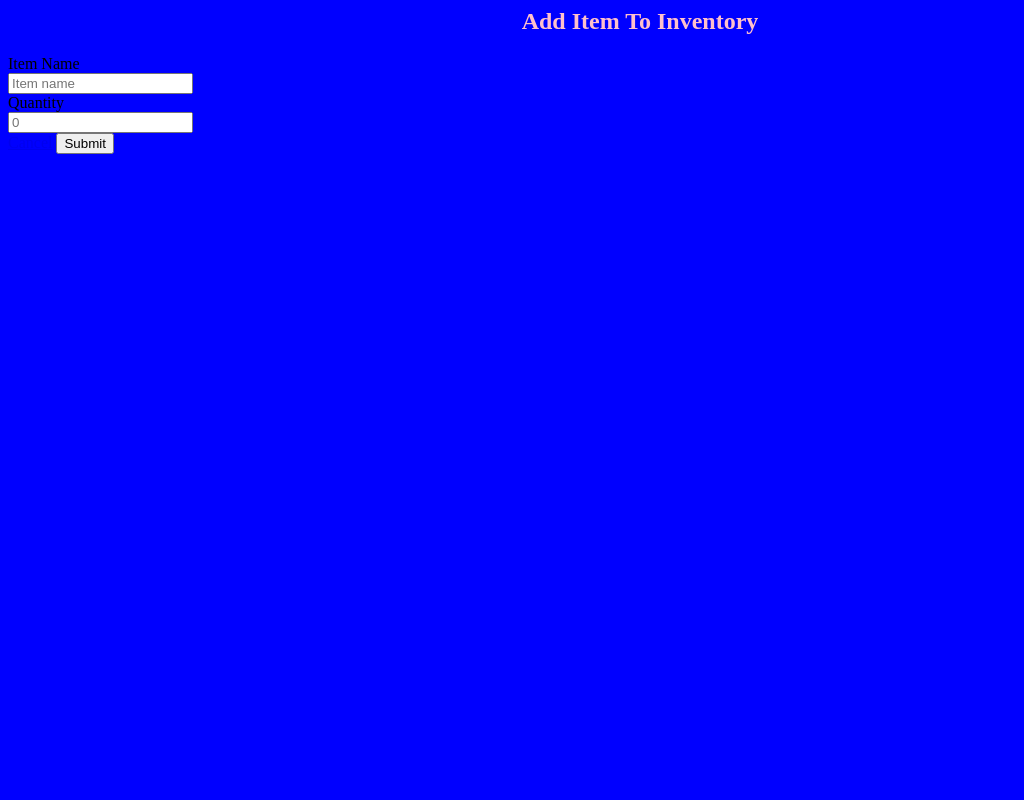
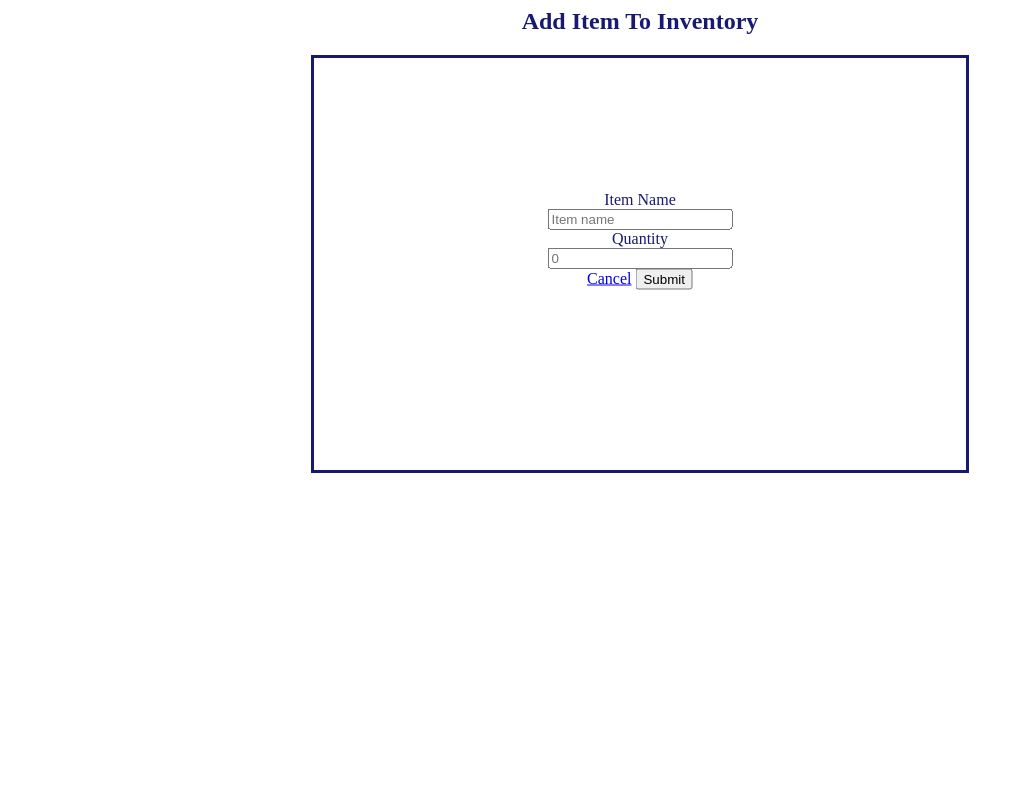
Before and after one commit to software-students-fall2022/web-app-exercise-team-10-1, a Flask app: page /inventories/add_item in a window 1280 px wide. Shown: the whole page, without its empty margins (0-1024 px from the left). Run offline with Flask 2, Linux system fonts and the light colour scheme; parts of the project's set-up code (start-up, migrations or seed data) failed here and were passed over.

Commit message:
Style edits

```diff
--- a/static/stylesheets/addPageStyle.css
+++ b/static/stylesheets/addPageStyle.css
@@ -1,10 +1,21 @@
-body{
-    background-color: blue;
+.title{
+    color:midnightblue;
+    text-align: center;
 }
-.title{
+
+.page{
+    margin:auto;
+    width: 50%;
+    height: 50%;
+    border: 3px solid midnightblue;;
+    padding: 10px;
+}
+
+.frm{
+    color:midnightblue;
     text-align: center;
-    color: pink;
+    position: fixed;
+    top: 30%;
+    left: 50%;
+    transform: translate(-50%, -50%);
 }
-.page{
-   margin:auto;
-}
--- a/templates/addpage.html
+++ b/templates/addpage.html
@@ -2,12 +2,13 @@
 <html>
 
 <head>
-  <link rel= "stylesheet" href="/stylesheets/addPageStyle.css">
+  <link rel= "stylesheet" href= "{{ url_for('static',filename='stylesheets/addPageStyle.css') }}">
 </head>
 <body>
 <h2 class="title">Add Item To Inventory</h2>
+
 <div class="page">
-<form method="post">
+<form method="post" class="frm">
   <label for="iname">Item Name</label>
   <br>
   <input type="text" name="iname"
```
